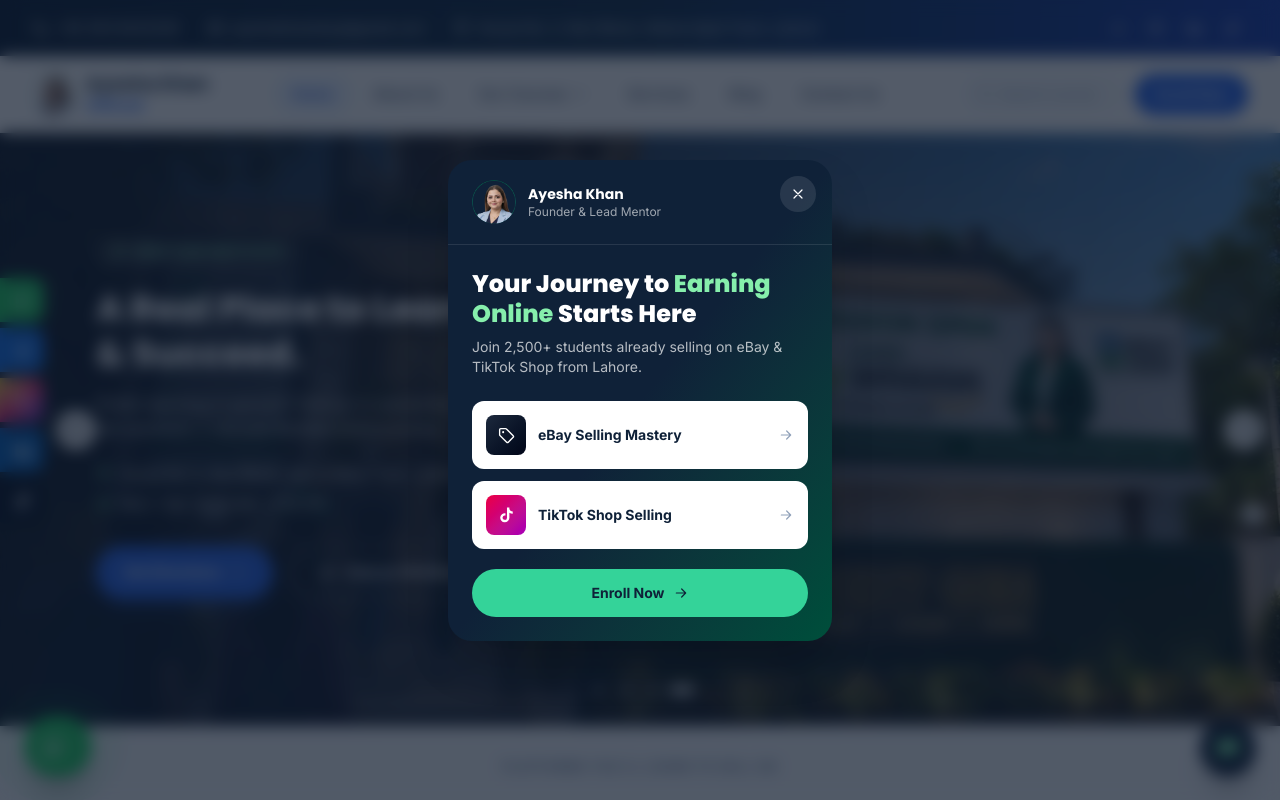
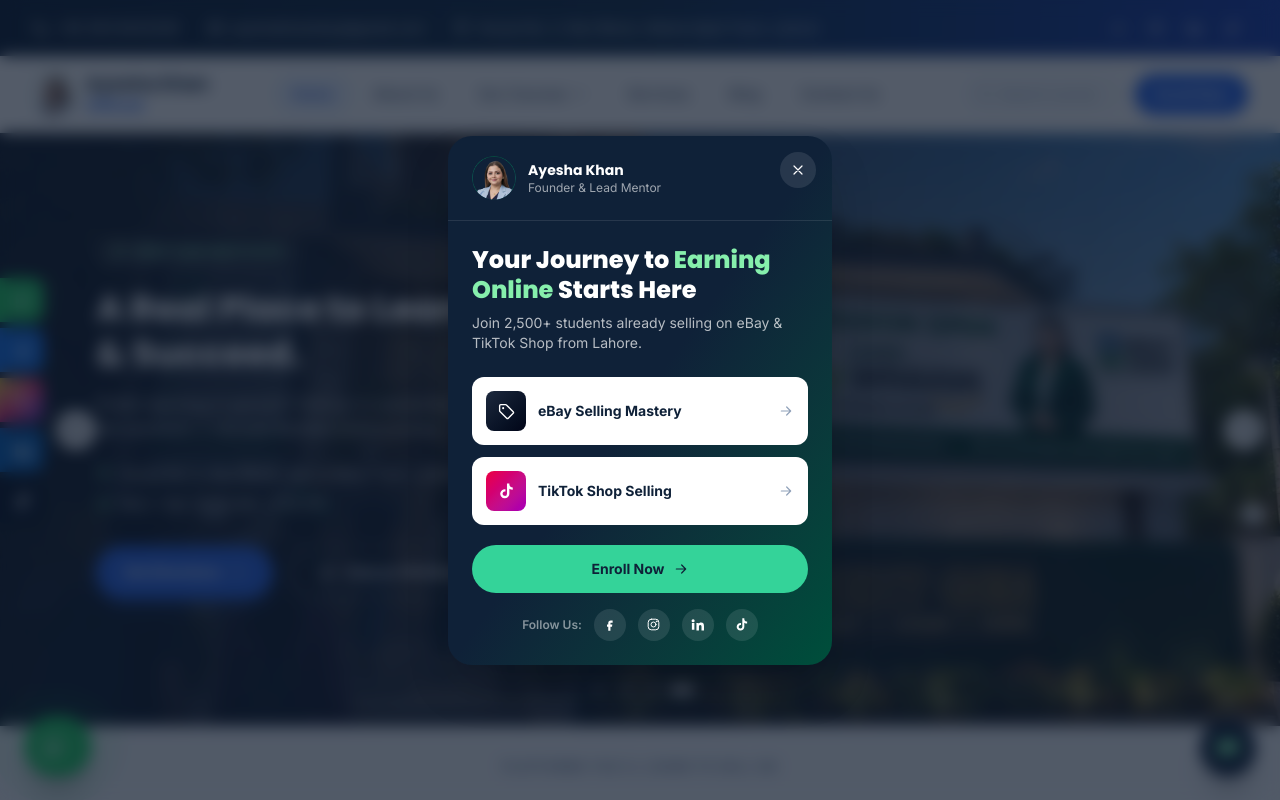
Before and after one commit to RazaSoftwareEng/Ebya-With-Ayesha-Khan, a React (Vite) app: page / in a window 1280 px wide. Shown: the top 800 px of the page. Built offline with nearby package versions, Linux system fonts and the light colour scheme.

Commit message:
Add social media icons to the enrollment popup
Facebook, Instagram, LinkedIn and TikTok icons under the Enroll Now
button, same links as the navbar/footer (site.social.*).

Co-Authored-By: Claude Sonnet 5 <noreply@anthropic.com>

```diff
--- a/src/pages/Home.jsx
+++ b/src/pages/Home.jsx
@@ -12,7 +12,10 @@ import {
   IconCheck,
   IconClock,
   IconClose,
+  IconFacebook,
   IconGlobe,
+  IconInstagram,
+  IconLinkedin,
   IconLocation,
   IconPlay,
   IconPlus,
@@ -22,6 +25,7 @@ import {
   IconStar,
   IconTag,
   IconTarget,
+  IconTiktok,
   IconUsers,
   IconWhatsApp,
 } from '../components/icons'
@@ -780,7 +784,7 @@ function EnrollPopup() {
           ))}
         </div>
 
-        <div className="px-6 pt-5 pb-6">
+        <div className="px-6 pt-5">
           <Link
             to="/courses/"
             onClick={() => setOpen(false)}
@@ -788,6 +792,27 @@ function EnrollPopup() {
           >
             Enroll Now <IconArrowRight width={16} height={16} />
           </Link>
+        </div>
+
+        <div className="flex items-center justify-center gap-3 px-6 pt-4 pb-6">
+          <span className="text-xs font-semibold text-white/50">Follow Us:</span>
+          {[
+            { href: site.social.facebook, label: 'Facebook', Icon: IconFacebook },
+            { href: site.social.instagram, label: 'Instagram', Icon: IconInstagram },
+            { href: site.social.linkedin, label: 'LinkedIn', Icon: IconLinkedin },
+            { href: site.social.tiktok, label: 'TikTok', Icon: IconTiktok },
+          ].map(({ href, label, Icon }) => (
+            <a
+              key={label}
+              href={href}
+              target="_blank"
+              rel="noopener noreferrer"
+              aria-label={label}
+              className="grid h-8 w-8 place-items-center rounded-full bg-white/10 text-white transition-all duration-300 hover:-translate-y-0.5 hover:bg-gold-400 hover:text-navy-900"
+            >
+              <Icon width={15} height={15} />
+            </a>
+          ))}
         </div>
       </div>
     </div>
```
